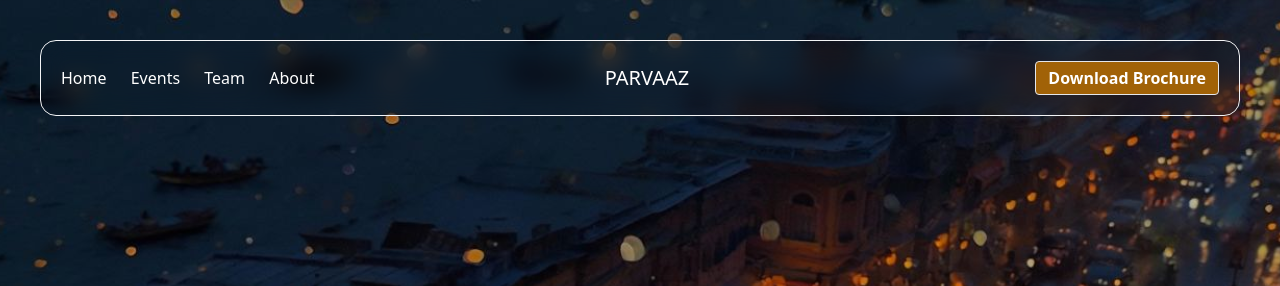
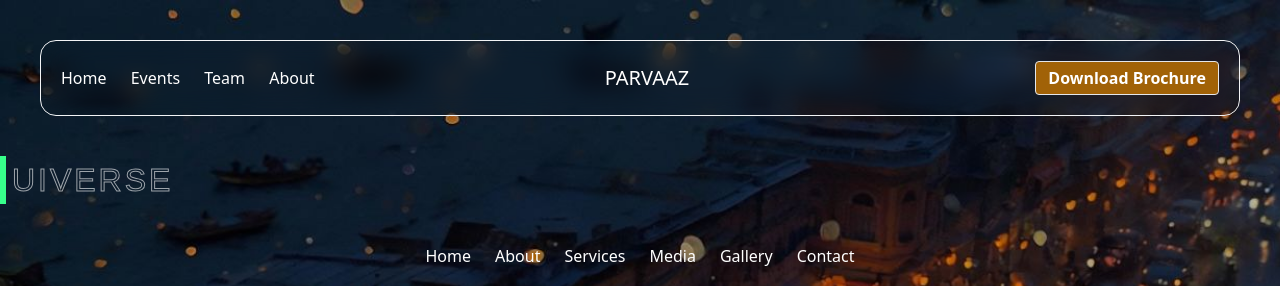
Before and after one commit to Zaeem20/PARVAAZ, a website: page events.html in a window 1280 px wide. Shown: the top 286 px of the page. Drawn offline with nearby package versions, Linux system fonts and the light colour scheme.

Commit message:
updated events.html

```diff
--- a/events.html
+++ b/events.html
@@ -7,14 +7,62 @@
     <title>PARVAAZ </title>
     <link rel="icon" type="image/x-icon" href="/assets/parvaaz-logo-transparent.png">
     <script src="https://cdn.tailwindcss.com"></script>
+<style>
+    /* From Uiverse.io by satyamchaudharydev */
+/* === removing default button style ===*/
+
+.button {
+  margin: 0;
+  height: auto;
+  background: transparent;
+  padding: 0;
+  border: none;
+  cursor: pointer;
+}
+
+/* button styling */
+.button {
+  --border-right: 6px;
+  --text-stroke-color: rgba(255,255,255,0.6);
+  --animation-color: #37FF8B;
+  --fs-size: 2em;
+  letter-spacing: 3px;
+  text-decoration: none;
+  font-size: var(--fs-size);
+  font-family: "Arial";
+  position: relative;
+  text-transform: uppercase;
+  color: transparent;
+  -webkit-text-stroke: 1px var(--text-stroke-color);
+}
+/* this is the text, when you hover on button */
+.hover-text {
+  position: absolute;
+  box-sizing: border-box;
+  content: attr(data-text);
+  color: var(--animation-color);
+  width: 0%;
+  inset: 0;
+  border-right: var(--border-right) solid var(--animation-color);
+  overflow: hidden;
+  transition: 0.5s;
+  -webkit-text-stroke: 1px var(--animation-color);
+}
+/* hover */
+.button:hover .hover-text {
+  width: 100%;
+  filter: drop-shadow(0 0 23px var(--animation-color))
+}
+</style>
+
 
 </head>
 
-<body class="bg-cover"
-style="background-image: url('assets/oldmumbai.png'); background-attachment: fixed;">
+<body class="bg-cover" style="background-image: url('assets/oldmumbai.png'); background-attachment: fixed;">
 
-    <div class="hero bg-transparent">
-        <div class="text-white body-font absolute top-0 left-0 right-0 flex items-center m-10 justify-between p-5 bg-clip-padding backdrop-filter backdrop-blur-md bg-opacity-20 border border-gray-100 z-10 rounded-2xl">
+    <!-- Our Website Header -->
+<header
+    class="text-white body-font relative top-0 left-0 right-0 flex items-center m-10 justify-between p-5 bg-clip-padding backdrop-filter backdrop-blur-md bg-opacity-20 border border-gray-100 z-10 rounded-2xl">
     <nav>
         <a class="mr-5 hover:text-amber-500 cursor:pointer" href="./index.html">Home</a>
         <a class="mr-5 hover:text-amber-500 cursor:pointer" href="./events.html">Events</a>
@@ -23,38 +71,21 @@ style="background-image: url('assets/oldmumbai.png'); background-attachment: fix
     </nav>
     <span class="text-xl mr-[56px]">PARVAAZ</span>
     <div class="inline-flex justify-end">
-                <button class="inline-flex items-center bg-yellow-700 text-bold-800 font-extrabold font-sans border-grey-600 border py-1 px-3 focus:outline-none hover:bg-yellow-700 hover:text-blue-950 rounded text-base mt-4 md:mt-0">Download Brochure</button>
+        <button
+            class="inline-flex items-center bg-yellow-700 text-bold-800 font-extrabold font-sans border-grey-600 border py-1 px-3 focus:outline-none hover:bg-yellow-700 hover:text-blue-950 rounded text-base mt-4 md:mt-0">Download
+            Brochure</button>
     </div>
-        </div>
+</header>
 
 
+    <section >
+        <!-- /* From Uiverse.io by satyamchaudharydev */  -->
+        <button class="button" data-text="Awesome">
+            <span class="actual-text">&nbsp;uiverse&nbsp;</span>
+            <span aria-hidden="true" class="hover-text">&nbsp;uiverse&nbsp;</span>
+        </button>
+    </section>
 
-</div>
-        </section>
-    </div>
-
-
-</body>
-<br>
-<br>
-<br>
-<br>
-<br>
-<br>
-<br>
-<br>
-<br>
-<br>
-<br>
-<br>
-<br>
-<br>
-<br>
-<br>
-<br>
-<br>
-<br>
-<br>
     <footer class="flex flex-col space-y-10 justify-center m-10">
 
     <nav class="flex justify-center flex-wrap gap-6 text-white font-medium">
@@ -85,4 +116,7 @@ style="background-image: url('assets/oldmumbai.png'); background-attachment: fix
     </div>
     <p class="text-center text-white font-medium">&copy; 2024 Parvaaz</p>
 </footer>
+
+</body>
+
 </html>
```
Lines whose indentation alone changed are shown as unchanged.
